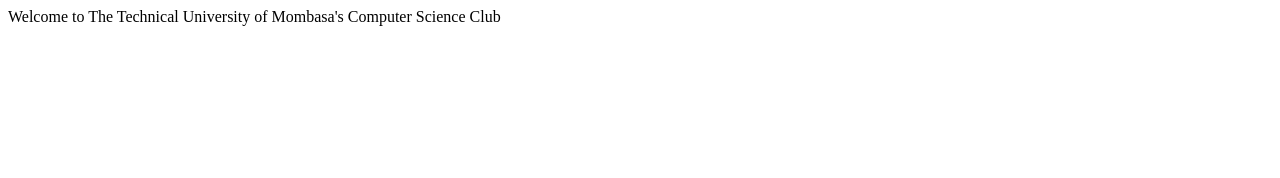
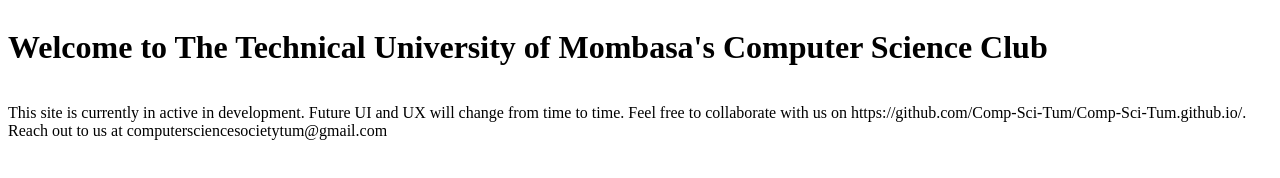
Before and after one commit to Comp-Sci-Tum/Comp-Sci-Tum.github.io, a plain HTML site: page index.html in a window 1280 px wide. Drawn offline with Linux system fonts and the light colour scheme.

Commit message:
Modified index file

```diff
--- a/index.html
+++ b/index.html
@@ -4,7 +4,15 @@
         CompSciTum
     </title>
     <body>
-        <div style="align-content: center;"
-        <h1>Welcome to The Technical University of Mombasa's Computer Science Club</h1>
+        <div style="align-content: center;">
+            <h1>Welcome to The Technical University of Mombasa's Computer Science Club</h1>
+        </div>
+        <div style="align-content: center;">
+            <p>
+                This site is currently in active in development. Future UI and UX will change from time to time.
+                Feel free to collaborate with us on https://github.com/Comp-Sci-Tum/Comp-Sci-Tum.github.io/.
+                Reach out to us at computersciencesocietytum@gmail.com
+            </p>
+        </div>
     </body>
 </html>
```
